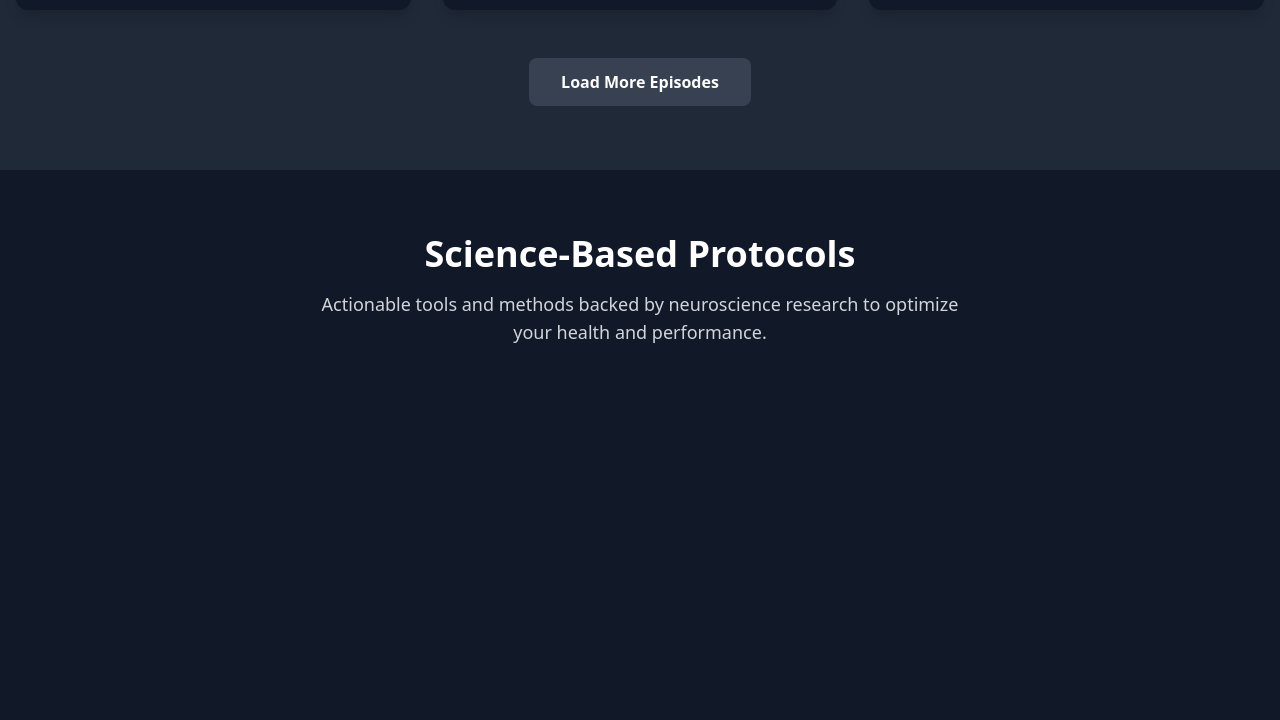
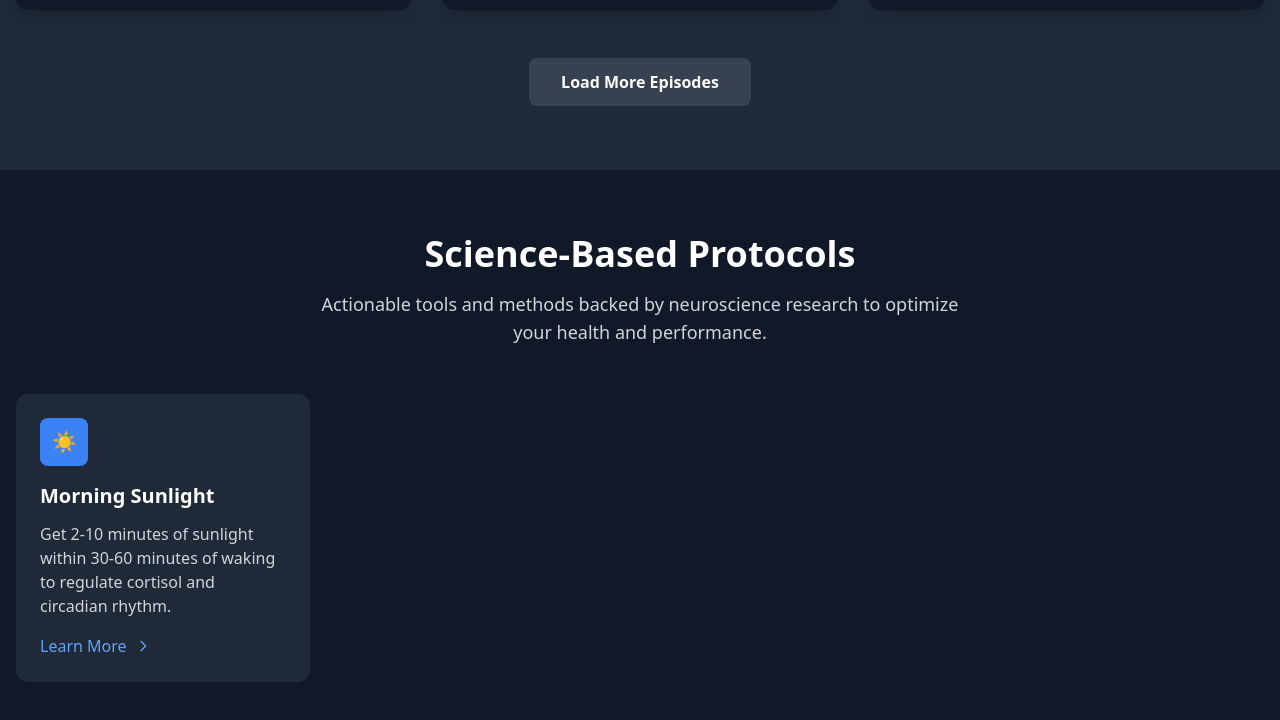
Before and after one commit to Dadir-Dev/tailwind-project-1, a plain HTML site: page index.html in a window 1280 px wide. Shown: the part 2293-3013 px from the top of the page. Before the commit the page ends 2751 px from the top, so only its background shows below. Drawn offline with nearby package versions, Linux system fonts and the light colour scheme.

Commit message:
feat: Add episode card with image, metadata, and action button

```diff
--- a/index.html
+++ b/index.html
@@ -535,9 +535,41 @@
           </div>
 
           <!-- Protocols Grid -->
-          <div
-            class="grid grid-cols-1 md:grid-cols-2 lg:grid-cols-4 gap-6"
-          ></div>
+          <div class="grid grid-cols-1 md:grid-cols-2 lg:grid-cols-4 gap-6">
+            <!-- Protocol Card 1 -->
+            <div
+              class="bg-gray-800 rounded-xl p-6 hover:bg-gray-750 transition-colors duration-300"
+            >
+              <div
+                class="w-12 h-12 bg-blue-500 rounded-lg flex items-center justify-center mb-4"
+              >
+                <span class="text-white font-bold text-xl">☀️</span>
+              </div>
+              <h3 class="text-xl font-bold text-white mb-3">
+                Morning Sunlight
+              </h3>
+              <p class="text-gray-300 mb-4">
+                Get 2-10 minutes of sunlight within 30-60 minutes of waking to
+                regulate cortisol and circadian rhythm.
+              </p>
+              <div class="flex items-center text-blue-400 font-medium">
+                <span>Learn More</span>
+                <svg
+                  class="w-4 h-4 ml-2"
+                  fill="none"
+                  stroke="currentColor"
+                  viewBox="0 0 24 24"
+                >
+                  <path
+                    stroke-linecap="round"
+                    stroke-linejoin="round"
+                    stroke-width="2"
+                    d="M9 5l7 7-7 7"
+                  ></path>
+                </svg>
+              </div>
+            </div>
+          </div>
         </div>
       </section>
     </div>
```
